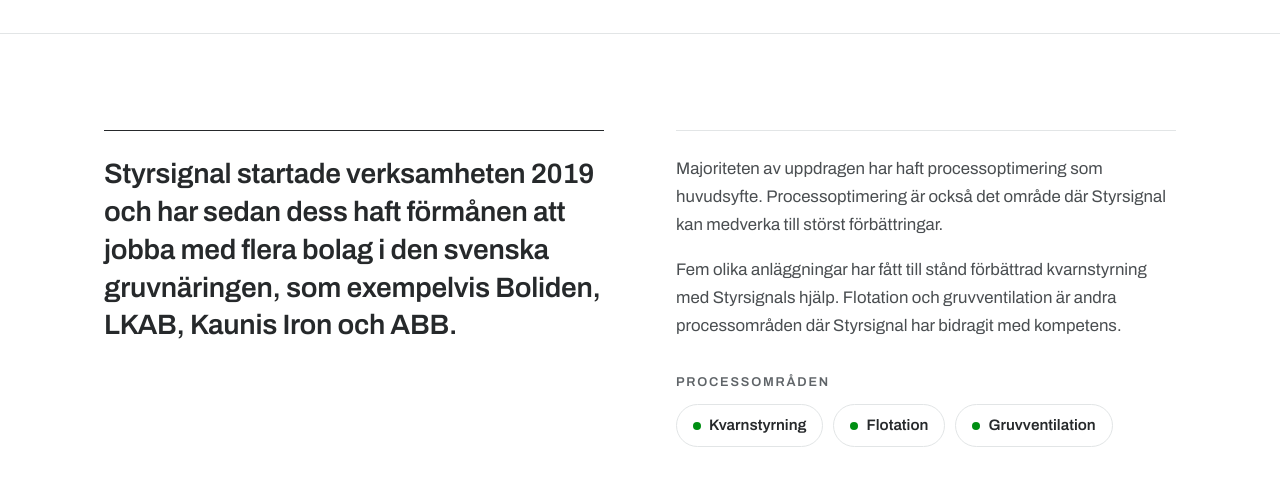
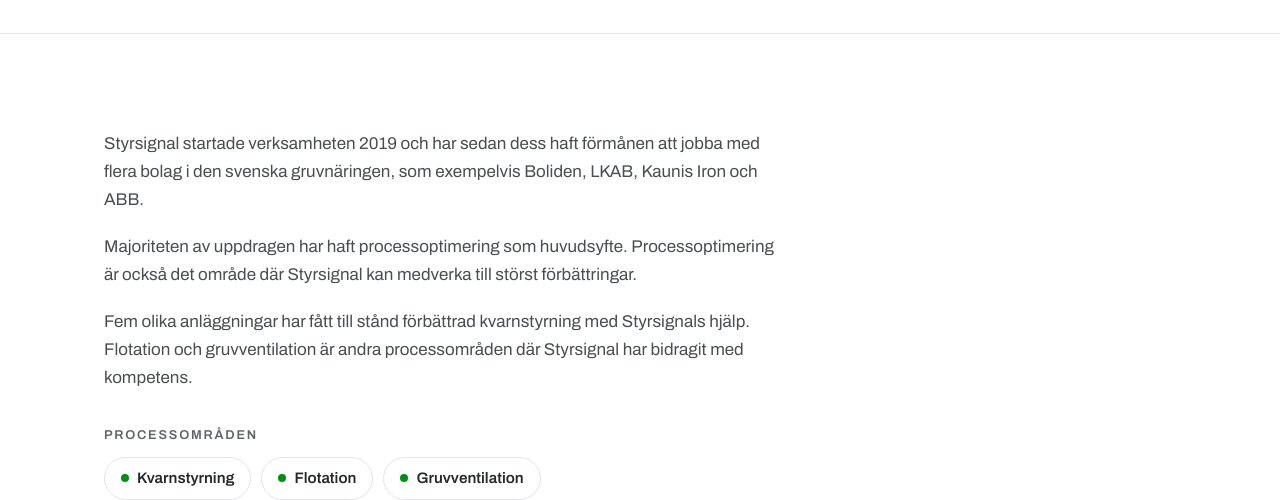
Before and after one commit to boomerxe3/styrsignal, a plain HTML site: page referenser.html in a window 1280 px wide. Shown: the part 305-805 px from the top of the page. Drawn offline with Linux system fonts and the light colour scheme.

Commit message:
Referenser: texten i en kolumn
Co-authored-by: Copilot App <223556219+Copilot@users.noreply.github.com>

```diff
--- a/assets/style.css
+++ b/assets/style.css
@@ -199,14 +199,7 @@ h1 > .bars { --h: 30px; display: flex; margin-bottom: 28px; }
 }
 
 /* References */
-.refs { display: grid; grid-template-columns: 1fr 1fr; gap: 72px; align-items: start; }
-.refs-lead {
-  margin: 0; padding-top: 24px; border-top: 1px solid var(--ink);
-  font-size: clamp(1.35rem, 2.2vw, 1.75rem); font-weight: 600; font-stretch: 108%; line-height: 1.35; letter-spacing: -0.01em; color: var(--ink);
-}
-.refs-body { padding-top: 24px; border-top: 1px solid var(--line); }
-.refs-body p { margin: 0 0 18px; font-size: 1.05rem; }
-.refs-label { margin: 36px 0 14px; font-size: .8rem; letter-spacing: .14em; text-transform: uppercase; color: var(--muted); font-weight: 600; }
+.prose .refs-label { margin: 36px 0 14px; font-size: .8rem; letter-spacing: .14em; text-transform: uppercase; color: var(--muted); font-weight: 600; }
 .areas { display: flex; flex-wrap: wrap; gap: 10px; margin-top: 8px; }
 .areas span {
   display: inline-flex; align-items: center; gap: 8px;
@@ -255,7 +248,7 @@ h1 > .bars { --h: 30px; display: flex; margin-bottom: 28px; }
 
 /* Responsive */
 @media (max-width: 900px) {
-  .split, .contact, .refs { grid-template-columns: 1fr; gap: 40px; }
+  .split, .contact { grid-template-columns: 1fr; gap: 40px; }
   .roles, .goals { grid-template-columns: 1fr; gap: 32px; }
   .goals { gap: 0; }
   .contact .portrait { max-width: 300px; }
--- a/referenser.html
+++ b/referenser.html
@@ -9,7 +9,7 @@
   <link rel="preconnect" href="https://fonts.googleapis.com">
   <link rel="preconnect" href="https://fonts.gstatic.com" crossorigin>
   <link rel="stylesheet" href="https://fonts.googleapis.com/css2?family=Archivo:wdth,wght@100..125,400..800&display=swap">
-  <link rel="stylesheet" href="assets/style.css?v=202611151835">
+  <link rel="stylesheet" href="assets/style.css?v=202611151840">
   <script>document.documentElement.classList.add('js');</script>
   <script src="assets/site.js?v=202611151811" defer></script>
 </head>
@@ -36,9 +36,9 @@
     </header>
 
     <section class="section">
-      <div class="wrap refs">
-        <p class="refs-lead" data-reveal>Styrsignal startade verksamheten 2019 och har sedan dess haft förmånen att jobba med flera bolag i den svenska gruvnäringen, som exempelvis Boliden, LKAB, Kaunis Iron och ABB.</p>
-        <div class="refs-body" data-reveal data-delay="1">
+      <div class="wrap">
+        <div class="prose" data-reveal>
+          <p>Styrsignal startade verksamheten 2019 och har sedan dess haft förmånen att jobba med flera bolag i den svenska gruvnäringen, som exempelvis Boliden, LKAB, Kaunis Iron och ABB.</p>
           <p>Majoriteten av uppdragen har haft processoptimering som huvudsyfte. Processoptimering är också det område där Styrsignal kan medverka till störst förbättringar.</p>
           <p>Fem olika anläggningar har fått till stånd förbättrad kvarnstyrning med Styrsignals hjälp. Flotation och gruvventilation är andra processområden där Styrsignal har bidragit med kompetens.</p>
           <h2 class="refs-label">Processområden</h2>
```
Also changed, not shown: erbjudandet.html (+1 -1 lines), index.html (+1 -1 lines), kontakt.html (+1 -1 lines).
